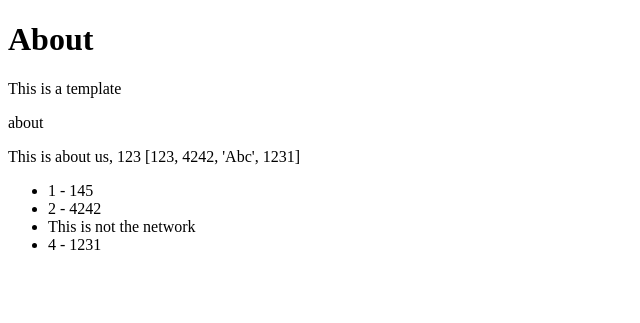
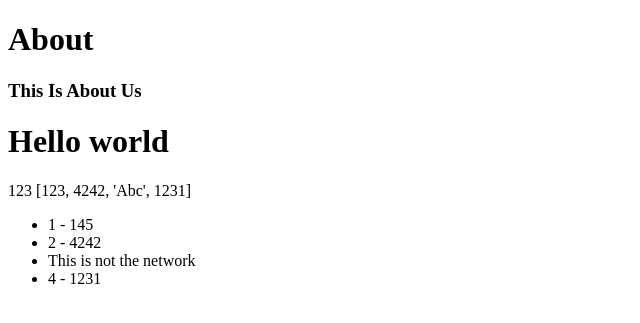
Before and after one commit to bobbeltje/trydjango, a Django app: page /about/ in a window 1280 px wide. Shown: the part 70-393 px from the top of the page, without its empty margins (0-640 px from the left). Run offline with Django 3.2, Linux system fonts and the light colour scheme.

Commit message:
built-in template tags and filters

```diff
--- a/pages/views.py
+++ b/pages/views.py
@@ -14,8 +14,9 @@ def contact_view(request, *args, **kwargs):
 
 def about_view(request, *args, **kwargs):
 	my_context = {
-		'my_text': 'This is about us',
+		'title': 'this is about us',
 		'my_number': 123,
-		'my_list': [123, 4242, 'Abc', 1231]
+		'my_list': [123, 4242, 'Abc', 1231],
+		'my_html': '<h1>Hello world</h1>'
 	}
 	return render(request, 'about.html', my_context)
--- a/templates/about.html
+++ b/templates/about.html
@@ -1,17 +1,19 @@
+
 {% extends 'base.html' %}
 
+
+
 {% block content %}
-
-	<h1>About</h1>
-	<p>This is a template</p>
-
+<h1>About</h1>
+<h3>{{ title|capfirst|title }}</h3>
+{{ my_html|safe }}
 {% endblock %}
 
+
+
 {% block another_content_area %}
-<p>about</p>
-
 <p>
-	{{ my_text }}, {{ my_number }}
+	{{ my_number }}
 	{{ my_list }}
 </p>
 
@@ -26,5 +28,4 @@
 	{% endif %}
 {% endfor %}
 </ul>
-
 {% endblock %}
```
